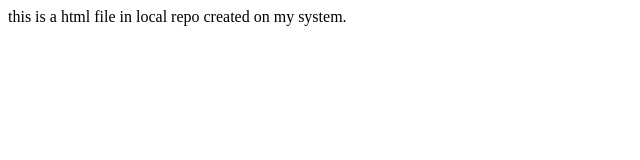
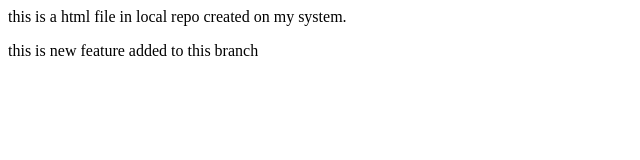
Before and after one commit to Anirudhmx/localrepo, a plain HTML site: page index.html in a window 1280 px wide. Shown: the whole page, without its empty margins (0-640 px from the left). Drawn offline with Linux system fonts and the light colour scheme.

Commit message:
added a new feature in diff branch.

```diff
--- a/index.html
+++ b/index.html
@@ -1 +1,2 @@
 <p>this is a html file in local repo created on my system.</p>
+<p>this is new feature added to this branch</p>
```
